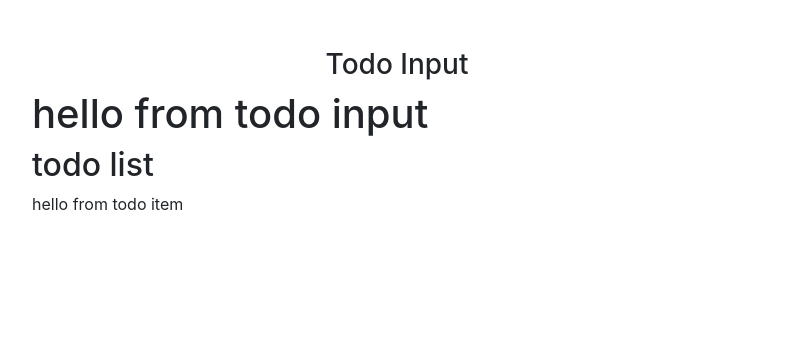
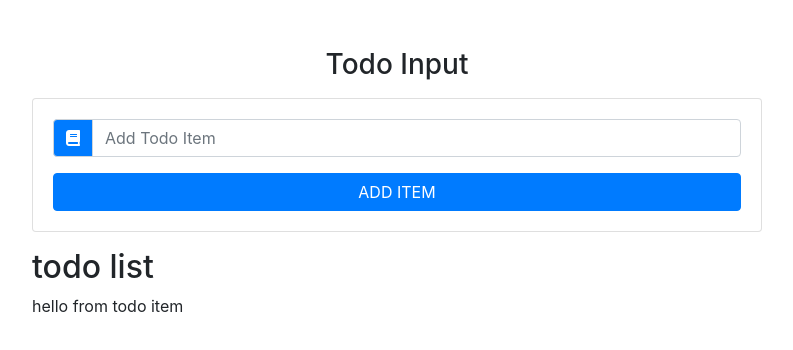
Before and after one commit to isijolatosin/react-todo-list, a React (Create React App) app: page / in a window 1280 px wide. Shown: the top 350 px of the page, without its empty margins (243-1036 px from the left). Built offline with nearby package versions, Linux system fonts and the light colour scheme.

Commit message:
Todo Input setup

```diff
--- a/public/index.html
+++ b/public/index.html
@@ -30,6 +30,13 @@
       integrity="sha384-ggOyR0iXCbMQv3Xipma34MD+dH/1fQ784/j6cY/iJTQUOhcWr7x9JvoRxT2MZw1T"
       crossorigin="anonymous"
     /> -->
+    <!-- font awesome -->
+    <link
+      rel="stylesheet"
+      href="https://use.fontawesome.com/releases/v5.14.0/css/all.css"
+      integrity="sha384-HzLeBuhoNPvSl5KYnjx0BT+WB0QEEqLprO+NBkkk5gbc67FTaL7XIGa2w1L0Xbgc"
+      crossorigin="anonymous"
+    />
   </head>
   <body>
     <noscript>You need to enable JavaScript to run this app.</noscript>
--- a/src/components/TodoInput.js
+++ b/src/components/TodoInput.js
@@ -1,7 +1,33 @@
-import React, { Component } from "react";
+import React, { Component } from 'react';
 
 export default class TodoInput extends Component {
   render() {
-    return <h1>hello from todo input</h1>;
+    const { item, handleChange, handleSubmit, editItem } = this.props;
+    return (
+      <div className='card card-body my-3'>
+        <form onSubmit={handleSubmit}>
+          <div className='input-group'>
+            <div className='input-group-prepend'>
+              <div className='input-group-text bg-primary text-white'>
+                <i className='fas fa-book'></i>
+              </div>
+            </div>
+            <input
+              type='text'
+              className='form-control text-capitalize'
+              placeholder='add todo item'
+              value={item}
+              onChange={handleChange}
+            />
+          </div>
+          <button
+            type='submit'
+            className='btn btn-block btn-primary mt-3 text-uppercase'
+          >
+            add item
+          </button>
+        </form>
+      </div>
+    );
   }
 }
```
